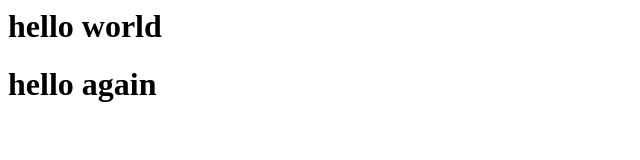
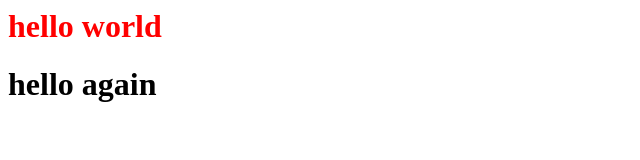
Before and after one commit to qinglongyu/my-FirstAPP, a plain HTML site: page index.html in a window 1280 px wide. Shown: the whole page, without its empty margins (0-640 px from the left). Drawn offline with Linux system fonts and the light colour scheme.

Commit message:
Update index.html

```diff
--- a/index.html
+++ b/index.html
@@ -1,2 +1,2 @@
-<h1>hello world<h1>
+<h1 style="color:red">hello world<h1>
 hello again
```
